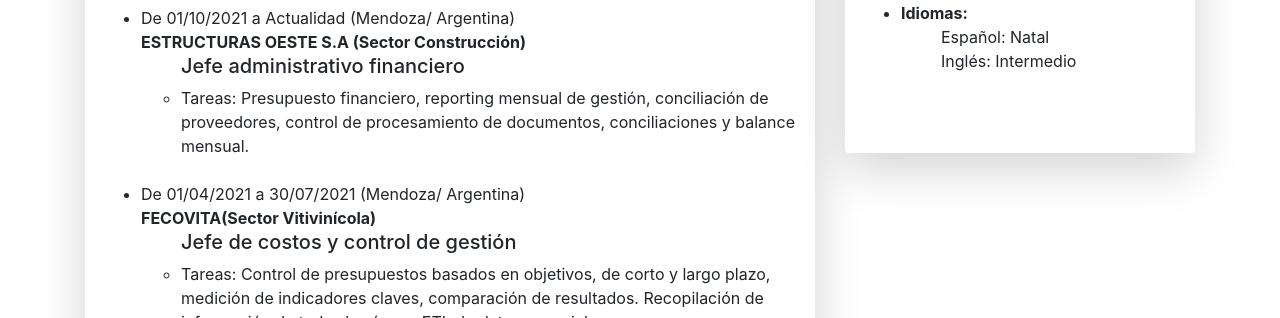
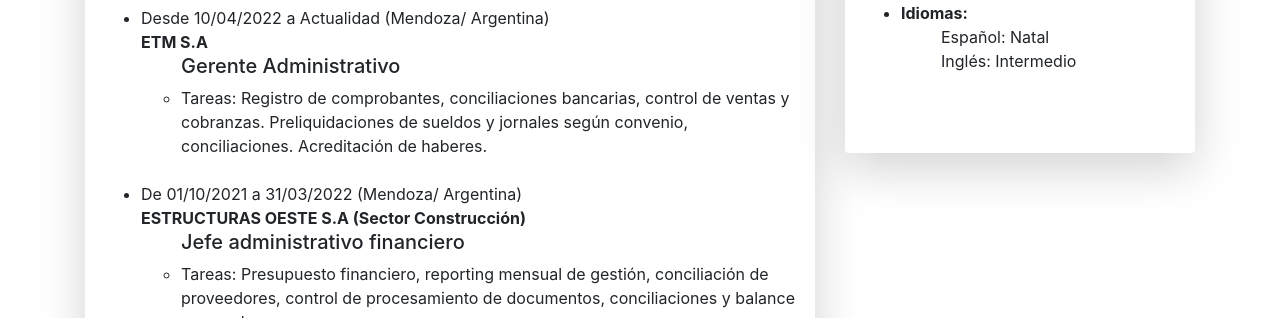
Before and after one commit to GuillermoHGarcia/CurriculumVitae, a plain HTML site: page index.html in a window 1280 px wide. Shown: the part 634-952 px from the top of the page. Drawn offline with Linux system fonts and the light colour scheme.

Commit message:
Update CV

```diff
--- a/index.html
+++ b/index.html
@@ -37,7 +37,17 @@
 					<h1 class="font-weight-bold">EXPERIENCIA PROFESIONAL RELACIONADA</h1>
 					<ul>
 						<li>
-							De 01/10/2021 a Actualidad (Mendoza/ Argentina)<br>
+							Desde 10/04/2022 a Actualidad (Mendoza/ Argentina)<br>
+							<b>ETM S.A</b>
+							<ul>
+								<h5>Gerente Administrativo</h5>
+								<li>Tareas: Registro de comprobantes, conciliaciones bancarias, control de ventas y cobranzas.
+									Preliquidaciones de sueldos y jornales según convenio, conciliaciones. Acreditación de haberes.
+								</li>
+							</ul>
+						</li><br/>
+						<li>
+							De 01/10/2021 a 31/03/2022 (Mendoza/ Argentina)<br>
 							<b>ESTRUCTURAS OESTE S.A (Sector Construcción)</b>
 							<ul>
 								<h5>Jefe administrativo financiero</h5>
```
